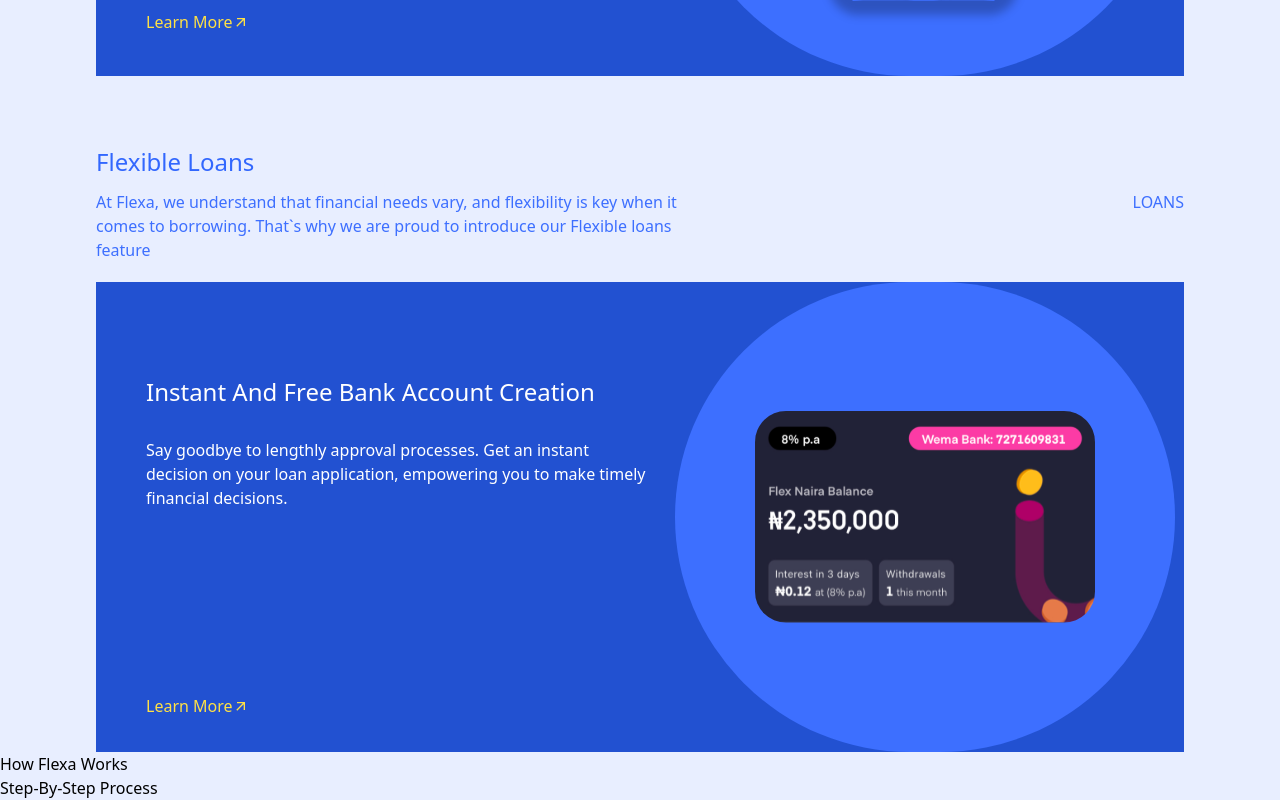
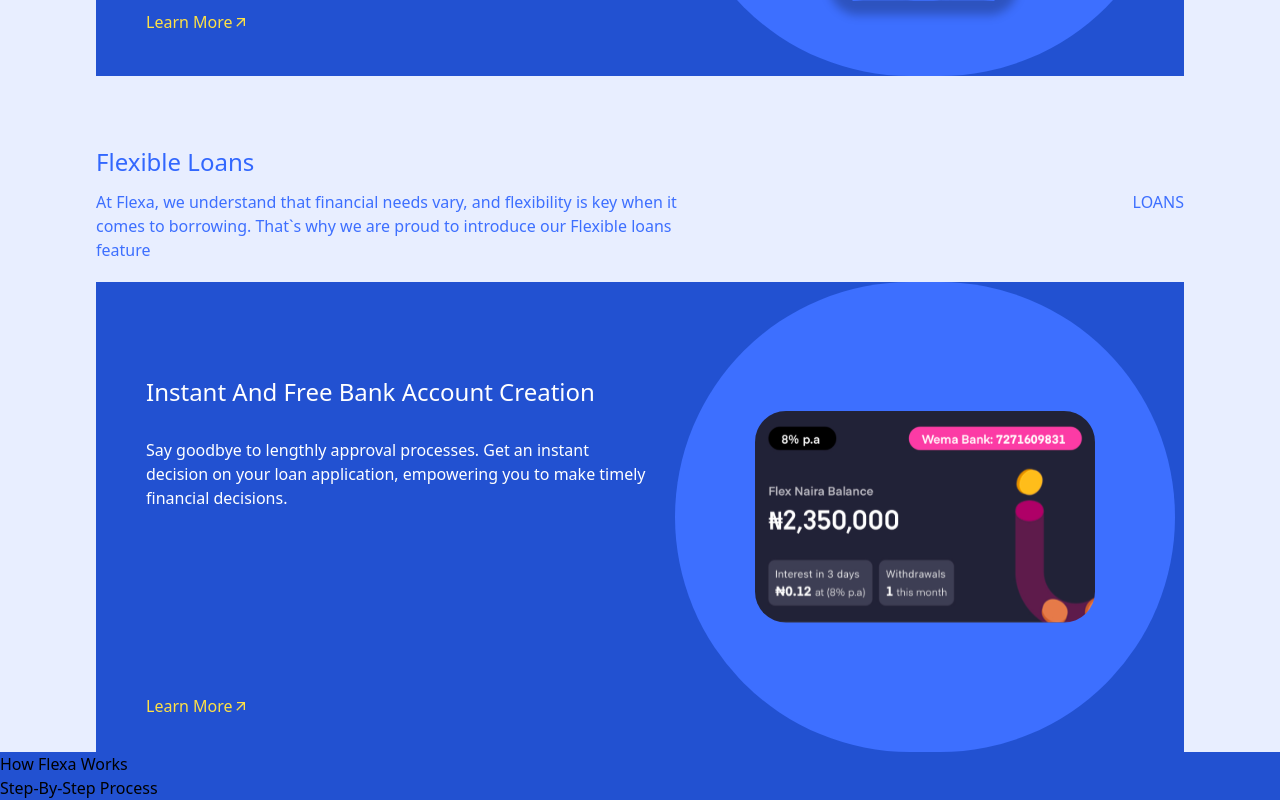
Before and after one commit to GbollySckoky/Flexa-, a React (Vite) app: page / in a window 1280 px wide. Shown: the part 1864-2664 px from the top of the page. Built offline with nearby package versions, Linux system fonts and the light colour scheme.

Commit message:
Flexa_Projects

```diff
--- a/src/components/Home/Work.jsx
+++ b/src/components/Home/Work.jsx
@@ -1,7 +1,7 @@
 
 const Work = () => {
   return (
-    <section>
+    <section className="bg-Blue">
         <div>
         <p>How Flexa Works</p>
         <p>Step-By-Step Process</p>
```
